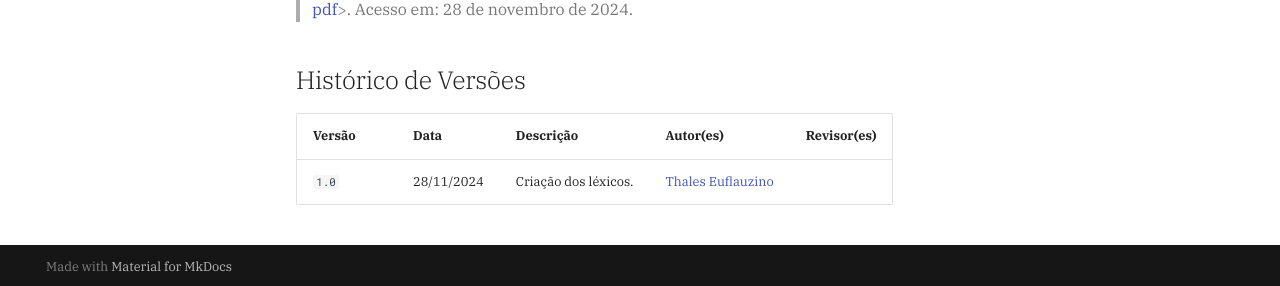
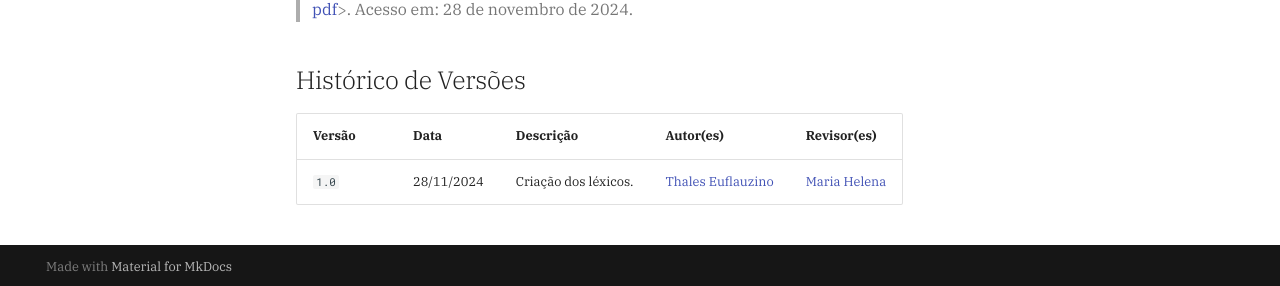
Before and after one commit to Requisitos-de-Software/2024.2-Grupo05, an MkDocs documentation site: the page built from docs/modelagem/lexicos.md, in a window 1280 px wide and 900 px high, scrolled down 5739 px. Shown: the part 611-897 px from the top of the window. Built offline with MkDocs 1.6.1 and Material for MkDocs 9.7.7, drawn with Linux system fonts in a browser that asks for light colours; comment, search, counter and statistics services are not loaded.

Commit message:
Adicionando revisor dos léxicos

```diff
--- a/docs/modelagem/lexicos.md
+++ b/docs/modelagem/lexicos.md
@@ -185,4 +185,4 @@ O quinto, e último, léxico, apresentado na Tabela 6, faz o uso dos seguintes r
 
 | Versão | Data       | Descrição                                    | Autor(es)                                        | Revisor(es)                                      |
 | ------ | ---------- | -------------------------------------------- | ------------------------------------------------ | ------------------------------------------------ |
-| `1.0`  | 28/11/2024 | Criação dos léxicos.                       | [Thales Euflauzino](https://github.com/thaleseuflauzino) |  |
+| `1.0`  | 28/11/2024 | Criação dos léxicos.                       | [Thales Euflauzino](https://github.com/thaleseuflauzino) | [Maria Helena](https://github.com/MariaCHelena) |
```
